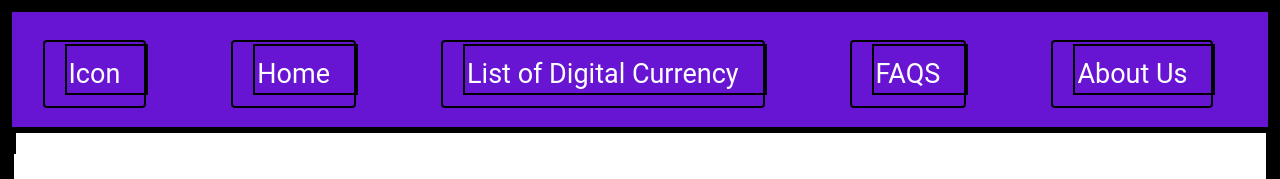
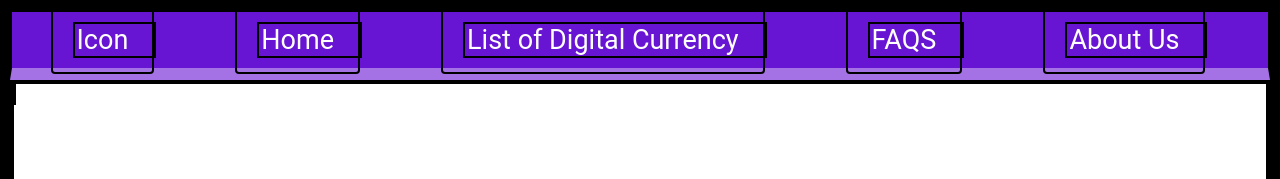
Before and after one commit to Shnaeem/CryptofyHub, a React (Create React App) app: page / in a window 1280 px wide. Shown: the top 179 px of the page. Built offline with nearby package versions, Linux system fonts and the light colour scheme.

Commit message:
Add files via upload

```diff
--- a/src/MainCss/custom.css
+++ b/src/MainCss/custom.css
@@ -30,12 +30,15 @@
     justify-content: space-around;
     background-color: #6814D3;
     color: white;
-    /* padding: 10px; */
+    padding: 10px;
+    margin: 0;
+    align-items: center;
+    border-bottom: solid 12px #a472e5;
 }
 
 .Navbar li{
     list-style-type: none;
-    font-size: 2.5em;
+    font-size: 1.5em;
 }
 
 .Navbar li a{
@@ -50,10 +53,28 @@
 
 .homeh1{
     background-color: rgba(228, 222, 222, 0.5);
-
 }
 .peopldetails{
     padding: 30px;
     background-color: whitesmoke;
     opacity: 75%;
 }
+
+.Icon-Image{
+    width: 50px;
+    height: 50px;
+}
+
+.button-container{
+    display: grid;
+    justify-content: center;
+    margin: 10px 0px;
+}
+
+.button-container a{
+    display: grid;
+    justify-content: center;
+    align-content: center;
+    margin: 10px;
+    padding: 10px;
+}
```
